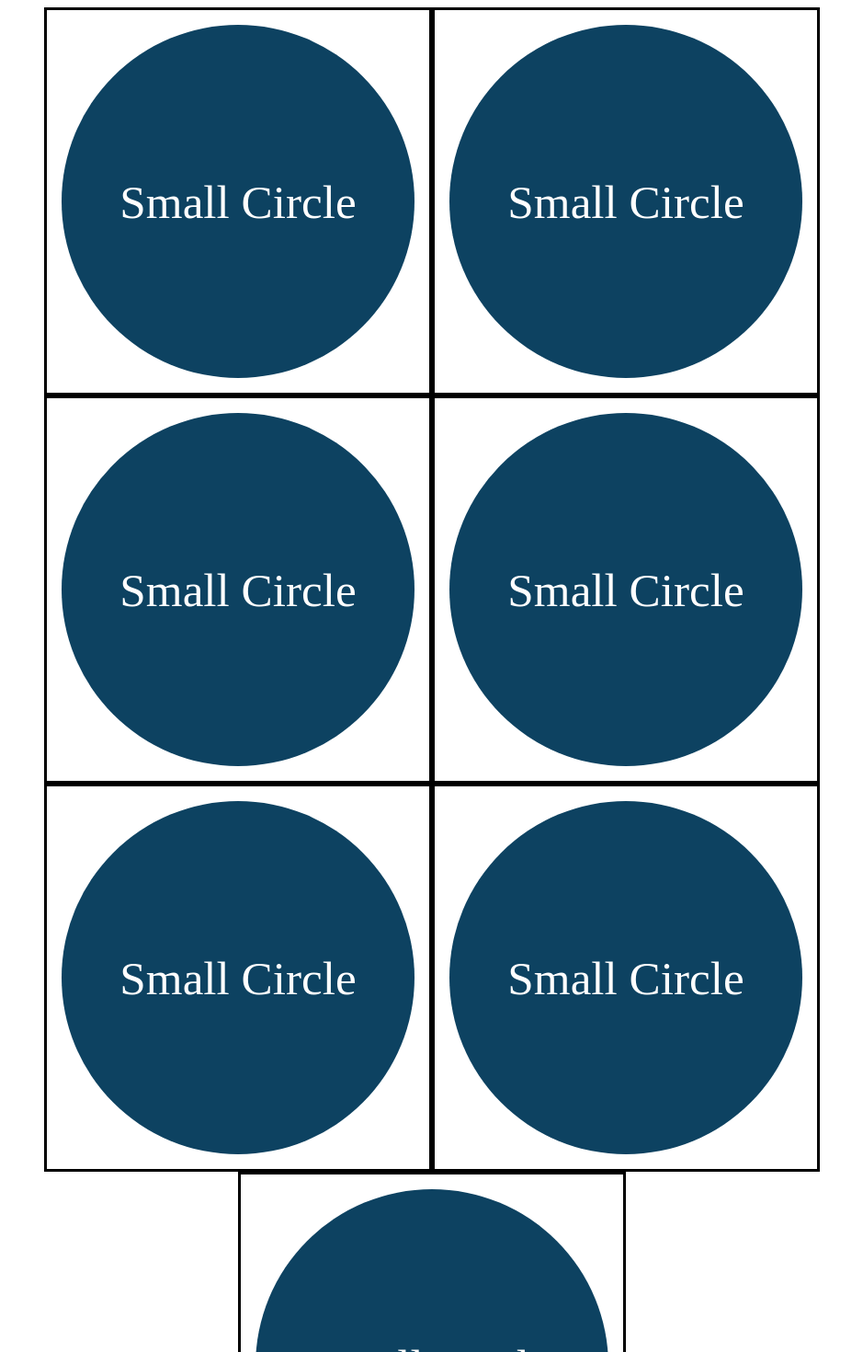
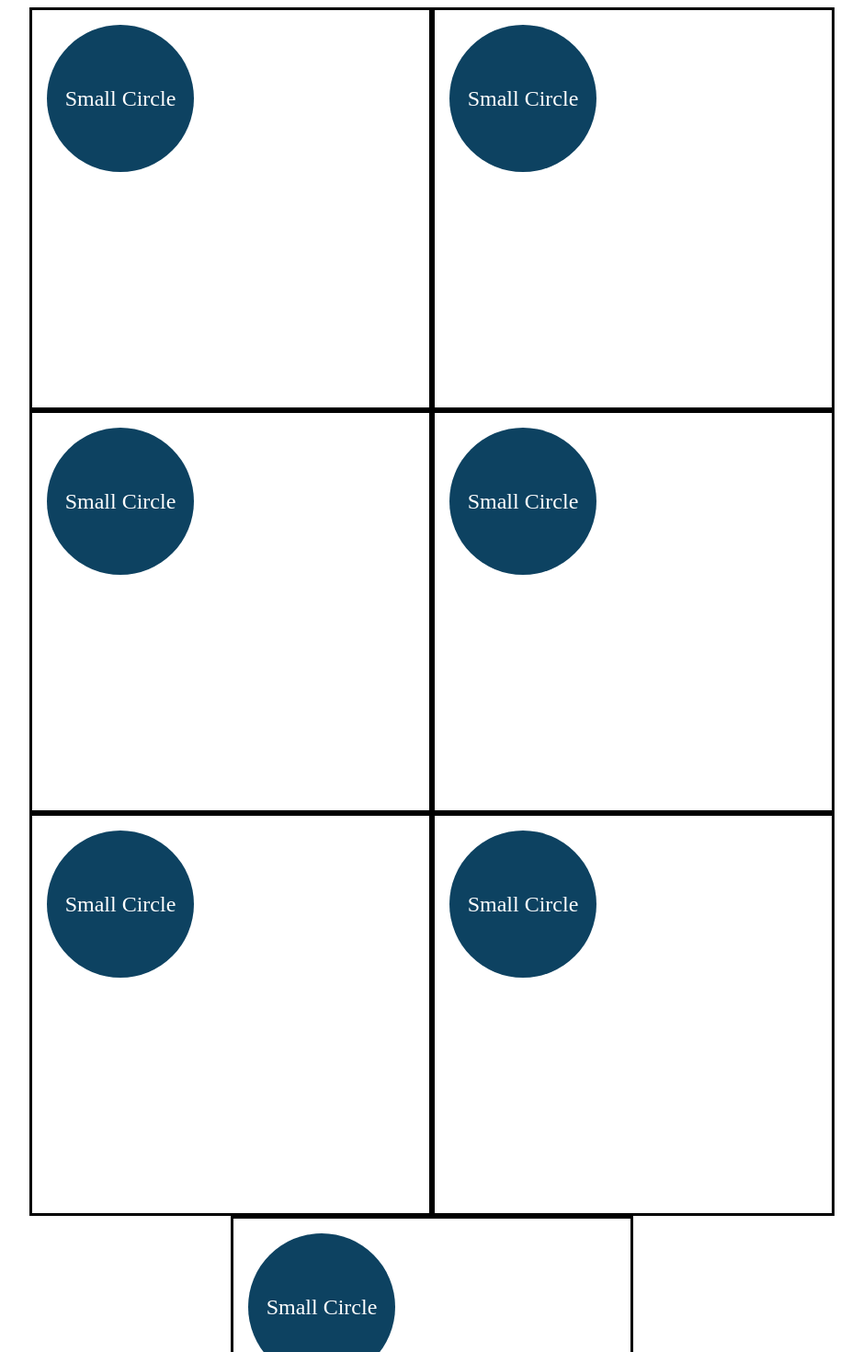
Before and after one commit to luiscarlin/react-component-patterns, a React app: page / in a window 1280 px wide. Shown: the top 1470 px of the page at 92% size, without its empty margins (170-1109 px from the left). Built offline with nearby package versions, Linux system fonts and the light colour scheme.

Commit message:
divs in the parent

```diff
--- a/src/App.jsx
+++ b/src/App.jsx
@@ -12,18 +12,20 @@ export default class App extends Component {
 
     const item = {
       border: 'solid',
-
+      width: '25em',
+      height: '25em',
+      padding: '1em'
     }
 
     return (
       <div style={container}>
-        <div style={item}><SmallCircle color='#0d4261'/></div>
-        <div style={item}><SmallCircle color='#0d4261'/></div>
-        <div style={item}><SmallCircle color='#0d4261'/></div>
-        <div style={item}><SmallCircle color='#0d4261'/></div>
-        <div style={item}><SmallCircle color='#0d4261'/></div>
-        <div style={item}><SmallCircle color='#0d4261'/></div>
-        <div style={item}><SmallCircle color='#0d4261'/></div>
+        <div style={item}><SmallCircle radius='10em' color='#0d4261'/></div>
+        <div style={item}><SmallCircle radius='10em' color='#0d4261'/></div>
+        <div style={item}><SmallCircle radius='10em' color='#0d4261'/></div>
+        <div style={item}><SmallCircle radius='10em' color='#0d4261'/></div>
+        <div style={item}><SmallCircle radius='10em' color='#0d4261'/></div>
+        <div style={item}><SmallCircle radius='10em' color='#0d4261'/></div>
+        <div style={item}><SmallCircle radius='10em' color='#0d4261'/></div>
       </div>
     )
   }
--- a/src/SmallCircle.jsx
+++ b/src/SmallCircle.jsx
@@ -3,19 +3,18 @@ import React from 'react'
 const SmallCircle = props => {
 
   const circle = {
-    width: '30vw',
-    height: '30vw',
+    width: props.radius,
+    height: props.radius,
     borderRadius: '50%',
     background: props.color,
     display: 'flex',
     justifyContent: 'center',
     alignItems: 'center',
-    margin: '1em'
   }
 
   const text = {
     color: 'white',
-    fontSize: '4vw'
+    fontSize: '1.5em'
   }
 
   return (
```
